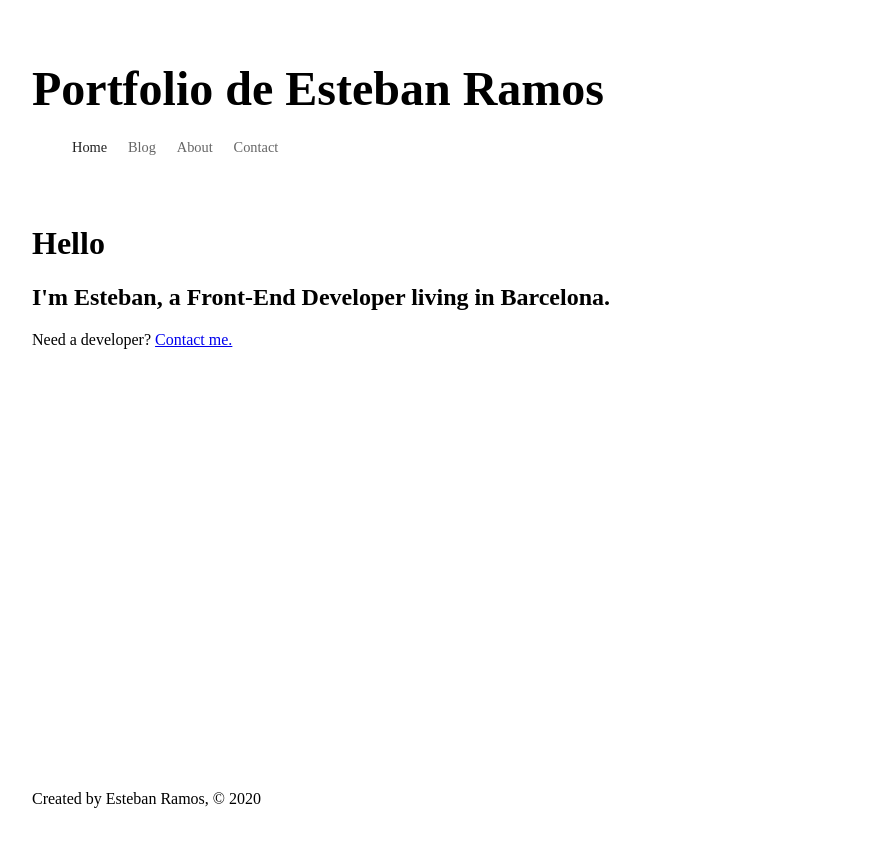
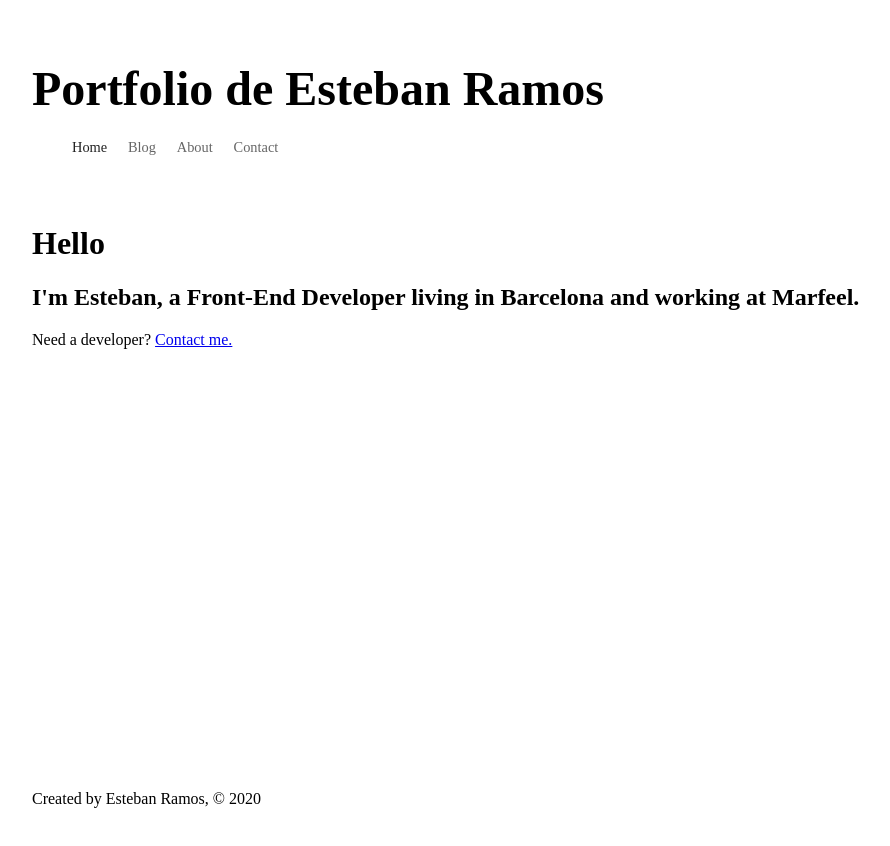
Before and after one commit to Swarleys/Gatsby-Portfolio, a Gatsby site: page / in a window 1280 px wide. Shown: the whole page, without its empty margins (158-1048 px from the left). Built offline with nearby package versions, Linux system fonts and the light colour scheme; Gatsby itself is replaced by a stand-in of ours.

Commit message:
small modification to test deployment

```diff
--- a/src/pages/index.js
+++ b/src/pages/index.js
@@ -9,7 +9,7 @@ const IndexPage = () => {
     <Layout>
       <Head title="Home"/>
       <h1>Hello</h1>
-      <h2>I'm Esteban, a Front-End Developer living in Barcelona.</h2>
+      <h2>I'm Esteban, a Front-End Developer living in Barcelona and working at Marfeel.</h2>
       <p>
         Need a developer? <Link to="/contact">Contact me.</Link>
       </p>
```
